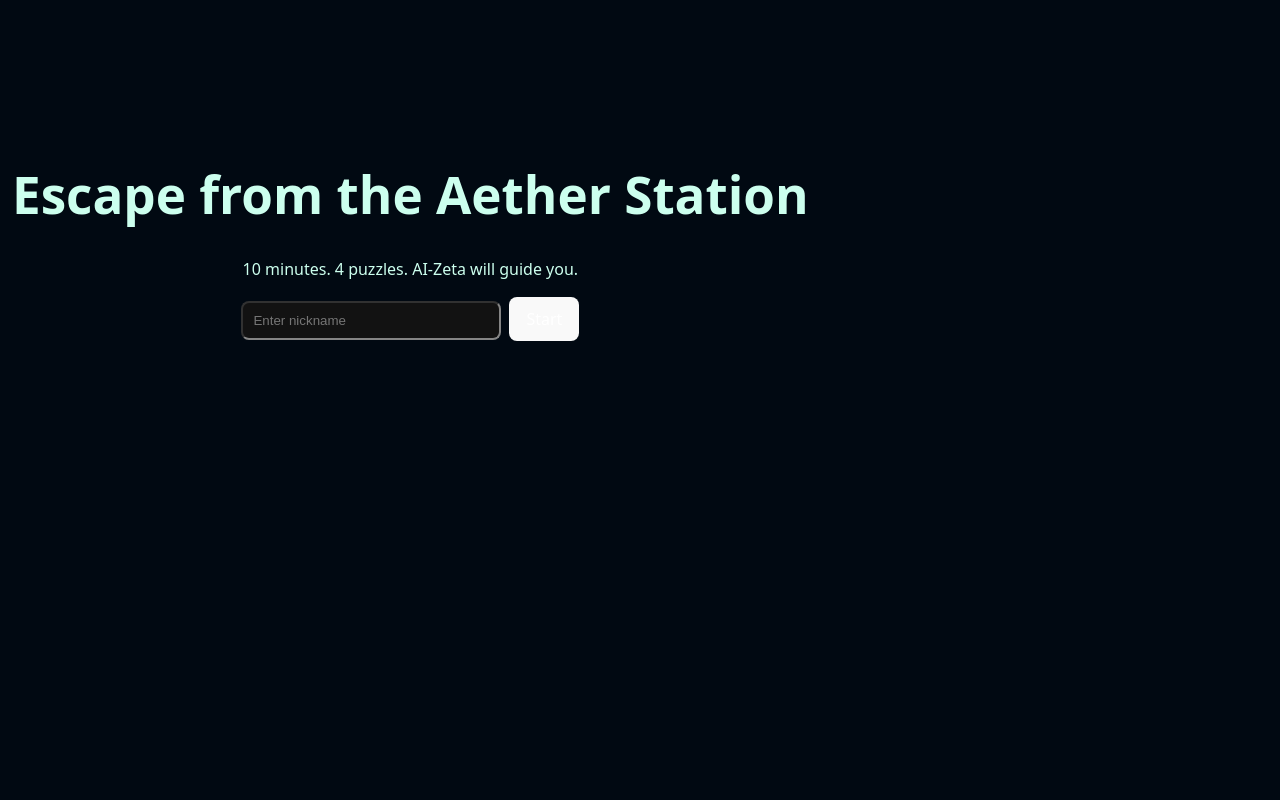
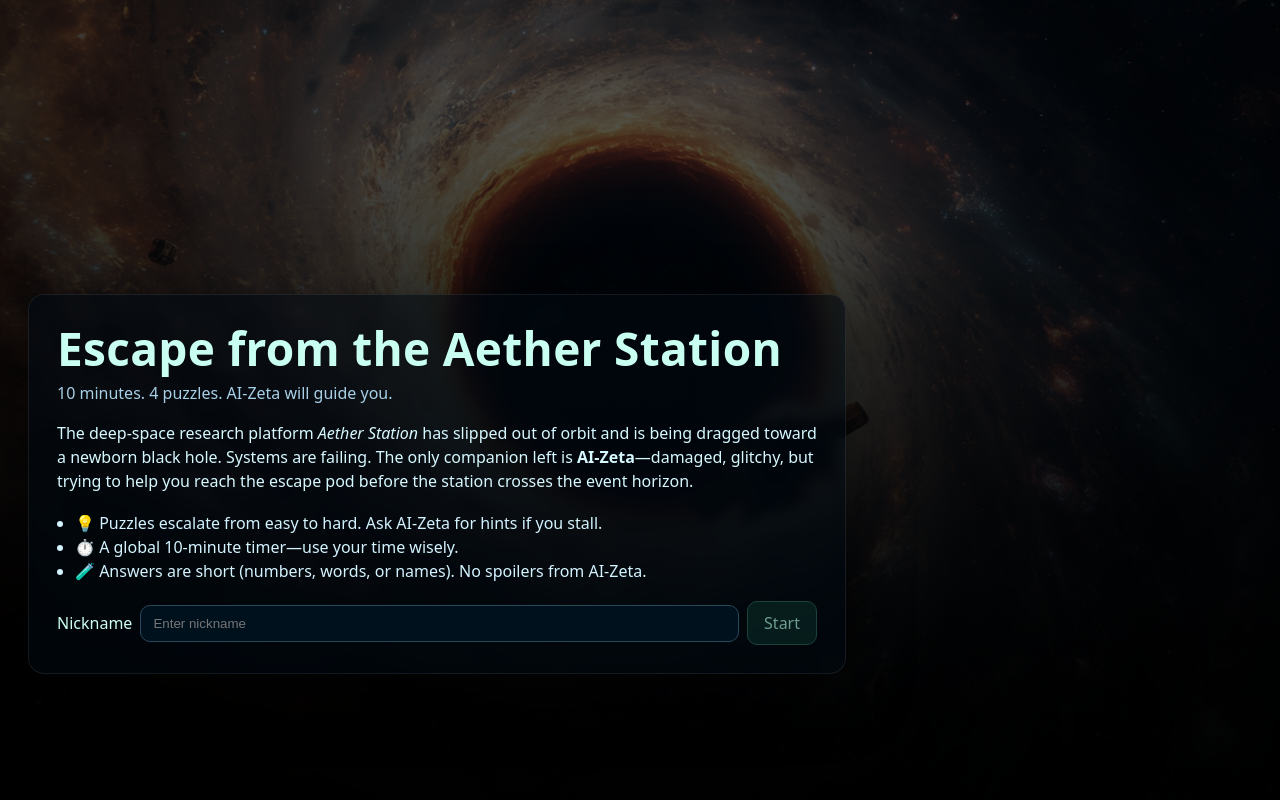
Before and after one commit to Cordeid/aether-escape, a React (Vite) app: page / in a window 1280 px wide. Shown: the top 800 px of the page. Built offline with nearby package versions, Linux system fonts and the light colour scheme.

Commit message:
Home screen: centered layout, story intro, black-hole background

```diff
--- a/src/components/StartScreen.jsx
+++ b/src/components/StartScreen.jsx
@@ -2,19 +2,47 @@ import { useState } from "react";
 
 export default function StartScreen({ onStart }) {
   const [name, setName] = useState("");
+
+  const submit = (e) => {
+    e.preventDefault();
+    const nick = name.trim();
+    if (nick) onStart(nick);
+  };
+
   return (
-    <div style={{textAlign:"center", paddingTop:80}}>
-      <h1>Escape from the Aether Station</h1>
-      <p>10 minutes. 4 puzzles. AI-Zeta will guide you.</p>
-      <form onSubmit={(e)=>{e.preventDefault(); if(name.trim()) onStart(name.trim());}}>
-        <input
-          value={name}
-          onChange={(e)=>setName(e.target.value)}
-          placeholder="Enter nickname"
-          style={{padding:10, borderRadius:8, width:260}}
-        />
-        <button style={{marginLeft:8, padding:"10px 16px", borderRadius:8}}>Start</button>
-      </form>
-    </div>
+    <main className="hero">
+      <section className="glass" role="region" aria-label="Game introduction">
+        <h1 className="hero-title">Escape from the Aether Station</h1>
+        <p className="hero-sub">10 minutes. 4 puzzles. AI-Zeta will guide you.</p>
+
+        <p className="hero-story">
+          The deep-space research platform <em>Aether Station</em> has slipped out of orbit and is
+          being dragged toward a newborn black hole. Systems are failing. The only companion left
+          is <strong>AI-Zeta</strong>—damaged, glitchy, but trying to help you reach the escape pod
+          before the station crosses the event horizon.
+        </p>
+
+        <ul className="hero-howto">
+          <li>💡 Puzzles escalate from easy to hard. Ask AI-Zeta for hints if you stall.</li>
+          <li>⏱️ A global 10-minute timer—use your time wisely.</li>
+          <li>🧪 Answers are short (numbers, words, or names). No spoilers from AI-Zeta.</li>
+        </ul>
+
+        <form onSubmit={submit} className="form-row" aria-label="Enter nickname to start">
+          <label htmlFor="nick" className="sr-only">Nickname</label>
+          <input
+            id="nick"
+            className="input"
+            placeholder="Enter nickname"
+            value={name}
+            onChange={(e) => setName(e.target.value)}
+            autoComplete="off"
+          />
+          <button className="btn" type="submit" disabled={!name.trim()}>
+            Start
+          </button>
+        </form>
+      </section>
+    </main>
   );
 }
--- a/src/styles/global.css
+++ b/src/styles/global.css
@@ -1,5 +1,84 @@
-:root { color-scheme: dark; }
-* { box-sizing: border-box; }
-html, body, #root { height: 100%; }
-body { margin: 0; font-family: system-ui, Segoe UI, Roboto, Arial, sans-serif; background: #010912; color: #cfe; }
-a { color: #9ef; text-decoration: none; }
+/* === Aether Station home background === */
+body {
+  /* dark overlay + image */
+  background:
+    radial-gradient(1200px 600px at 50% 20%, rgba(0, 10, 20, 0.4), rgba(0, 0, 0, 0.85)),
+    linear-gradient(180deg, rgba(0, 0, 0, 0.35), rgba(0, 0, 0, 0.9)),
+    url("/aether-bg.jpg") center/cover fixed no-repeat;
+  color: #cfe;
+}
+
+/* center the hero content */
+.hero {
+  min-height: 100vh;
+  display: flex;
+  align-items: center;
+  justify-content: center;
+  padding: 32px 16px;
+}
+
+/* glassy card for readability */
+.glass {
+  width: 100%;
+  max-width: 760px;
+  padding: 28px;
+  border-radius: 16px;
+  background: rgba(1, 9, 18, 0.58);
+  border: 1px solid rgba(255, 255, 255, 0.08);
+  box-shadow: 0 20px 60px rgba(0, 0, 0, 0.55);
+  backdrop-filter: blur(6px);
+}
+
+h1.hero-title {
+  margin: 0 0 8px;
+  font-size: clamp(28px, 5vw, 46px);
+  color: #c9fff1;
+  letter-spacing: 0.3px;
+}
+
+.hero-sub {
+  margin: 0 0 16px;
+  color: #b9e6ff;
+  opacity: 0.9;
+}
+
+.hero-story {
+  margin: 10px 0 18px;
+  line-height: 1.5;
+  color: #d6f8ff;
+}
+
+.hero-howto {
+  margin: 0 0 18px;
+  padding-left: 18px;
+  color: #d3f4ff;
+}
+
+.form-row {
+  display: flex;
+  gap: 8px;
+  align-items: center;
+}
+
+.input {
+  flex: 1;
+  padding: 10px 12px;
+  border-radius: 10px;
+  border: 1px solid #28485a;
+  background: rgba(1, 19, 33, 0.9);
+  color: #eaffff;
+}
+
+.btn {
+  padding: 10px 16px;
+  border-radius: 10px;
+  border: 1px solid #2e6a5c;
+  background: #0a2c27;
+  color: #bafee6;
+  cursor: pointer;
+}
+
+.btn:disabled {
+  opacity: 0.6;
+  cursor: not-allowed;
+}
```
Also changed, not shown: public/aether-bg.jpg (added).
